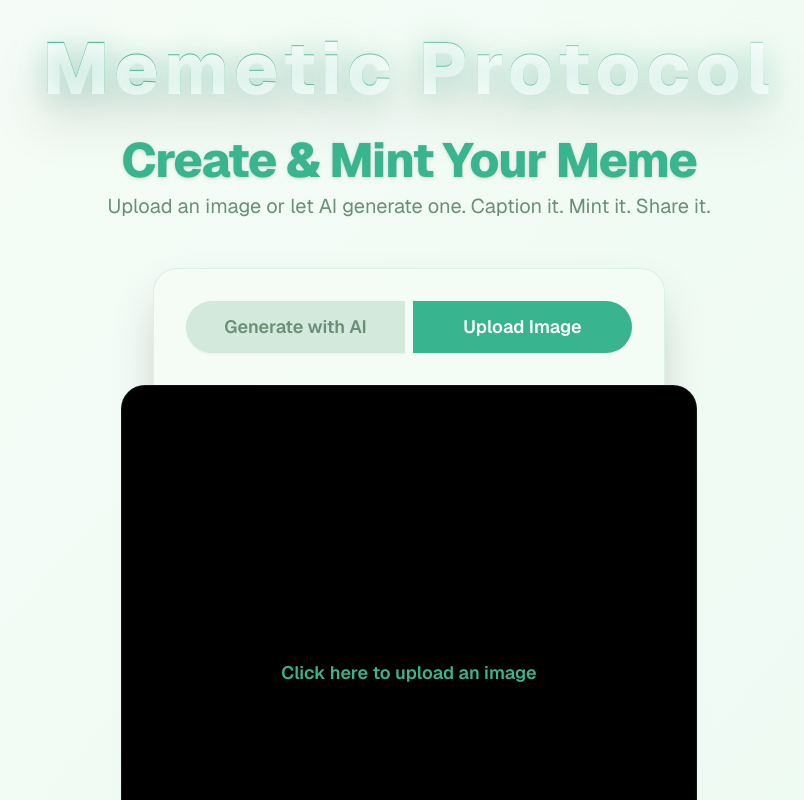
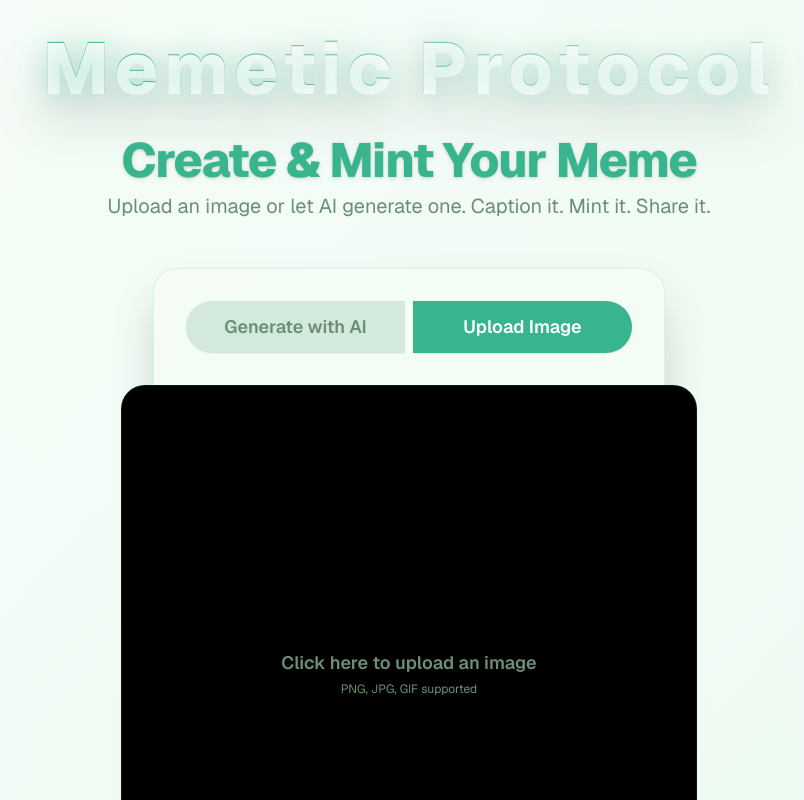
Before and after one commit to sukantg/zora-coinathon-2025, a Next.js app in the folder memetic-protocol/: page / in a window 1280 px wide. Both pictures are taken after a click on the button "Upload Image". Shown: the top 800 px of the page, without its empty margins (231-1035 px from the left). Built offline with nearby package versions, Linux system fonts and the light colour scheme; no server answers; what @coinbase/onchainkit would draw is missing.

Commit message:
Image frame improvements

```diff
--- a/memetic-protocol/app/page.tsx
+++ b/memetic-protocol/app/page.tsx
@@ -197,6 +197,18 @@ export default function MemeHome() {
           >
             {image ? (
               <>
+                {/* Remove image button */}
+                <button
+                  type="button"
+                  aria-label="Remove image"
+                  className="absolute top-3 right-3 z-20 bg-black/60 hover:bg-black/80 text-white rounded-full w-9 h-9 flex items-center justify-center text-2xl font-bold shadow-lg focus:outline-none"
+                  onClick={e => {
+                    e.stopPropagation();
+                    setImage(null);
+                  }}
+                >
+                  ×
+                </button>
                 {/* Meme image with caption overlay */}
                 <img src={image} alt="Meme preview" className="object-contain w-full h-full" draggable={false} />
                 {caption && (
@@ -226,7 +238,10 @@ export default function MemeHome() {
               </>
             ) : (
               tab === "upload" ? (
-                <span className="text-[var(--app-accent)] text-lg font-semibold text-center px-4">Click here to upload an image</span>
+                <span className="flex flex-col items-center text-center px-4">
+                  <span className="text-[var(--app-foreground-muted)] text-lg font-semibold">Click here to upload an image</span>
+                  <span className="text-xs text-[var(--app-foreground-muted)] mt-1">PNG, JPG, GIF supported</span>
+                </span>
               ) : (
                 <span className="text-[var(--app-foreground-muted)] text-lg font-semibold text-center px-4">No image generated yet</span>
               )
@@ -244,7 +259,6 @@ export default function MemeHome() {
               ref={fileInputRef}
               onChange={handleImageUpload}
             />
-            <span className="text-xs text-[var(--app-foreground-muted)]">PNG, JPG, GIF supported</span>
             {/* Caption input, AI Caption button, and font/size controls for uploaded images */}
             <div className="w-full flex gap-4 mb-8 mt-4">
               <input
--- a/memetic-protocol/package.json
+++ b/memetic-protocol/package.json
@@ -11,11 +11,12 @@
   "dependencies": {
     "@coinbase/onchainkit": "latest",
     "@farcaster/frame-sdk": "^0.0.60",
+    "@tanstack/react-query": "^5",
     "@upstash/redis": "^1.34.4",
+    "html2canvas": "^1.4.1",
     "next": "^15.3.3",
     "react": "^18",
     "react-dom": "^18",
-    "@tanstack/react-query": "^5",
     "viem": "^2.27.2",
     "wagmi": "^2.14.11"
   },
@@ -29,8 +30,8 @@
     "eslint-plugin-prettier": "^5.2.3",
     "eslint-plugin-react": "^7.37.4",
     "eslint-plugin-react-hooks": "^5.2.0",
+    "postcss": "^8",
     "prettier": "^3.5.3",
-    "postcss": "^8",
     "tailwindcss": "^3.4.1",
     "typescript": "^5"
   }
```
Also changed, not shown: 1 other file (tests, documents, lock files or other folders).
